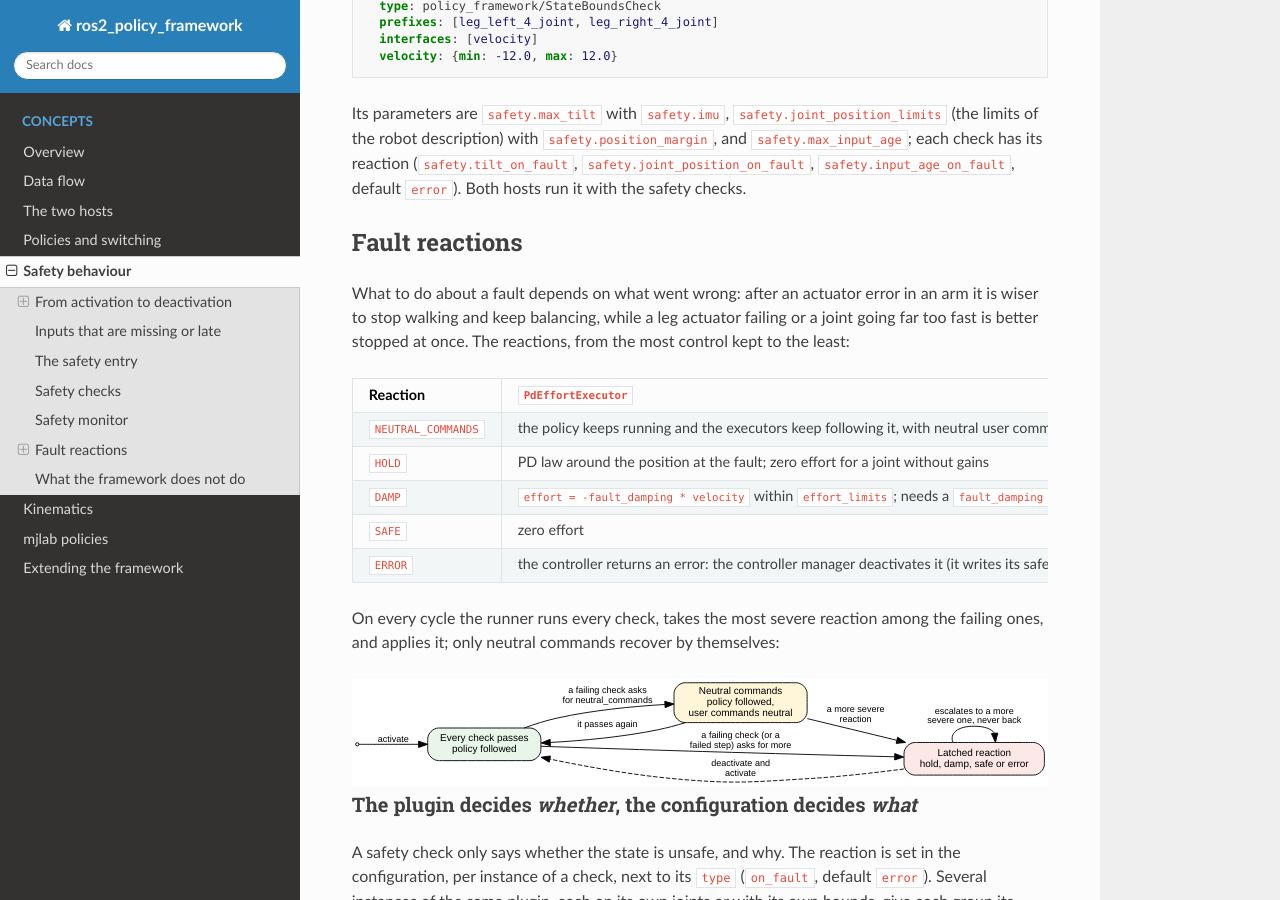
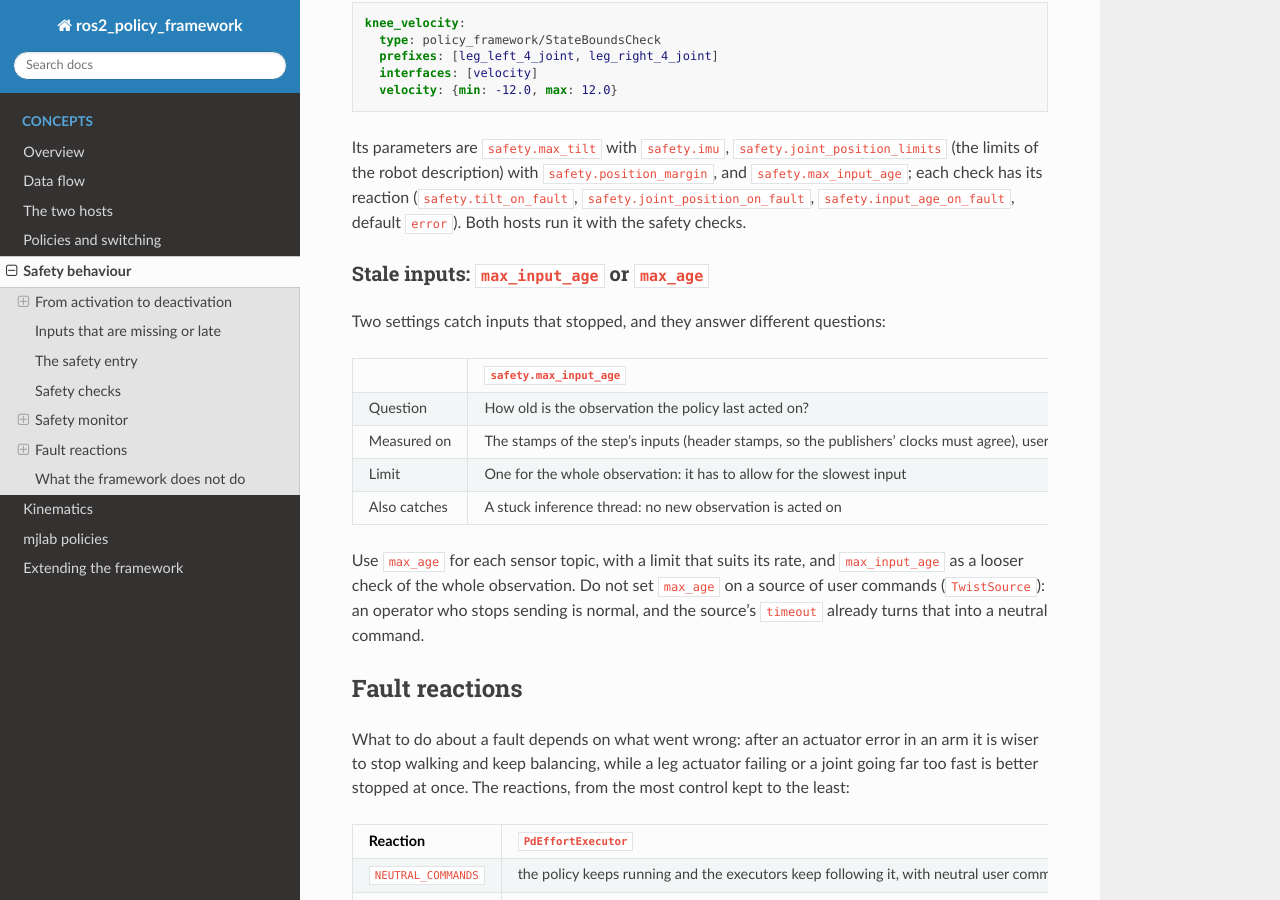
Before and after one commit to saikishor/ros2_policy_framework, a Sphinx documentation site: the page built from docs/safety.rst, in a window 1280 px wide and 900 px high, scrolled down 3143 px. Built offline with Sphinx 7.4.7 and the Read the Docs theme 3.1.0, drawn with Linux system fonts in a browser that asks for light colours; some of the changed text lies outside the part shown.

Commit message:
Document the per-source max_age and how it differs from max_input_age

```diff
--- a/docs/extending.rst
+++ b/docs/extending.rst
@@ -327,6 +327,9 @@ the situations described in the other pages:
 
    * - Hook
      - When it is called, and what for
+   * - ``InputSource::receive_time()``
+     - Required: when the latest data arrived (0 before any), checked against the source's
+       ``max_age`` on every cycle (:doc:`safety`). ``TopicSource`` implements it.
    * - ``Preprocessor::clear()``
      - Before the first activation and when the host restarts: forget everything.
    * - ``Preprocessor::reset()``, ``Postprocessor::reset()``, ``ObservationTerm::reset()``
--- a/docs/safety.rst
+++ b/docs/safety.rst
@@ -93,6 +93,9 @@ Inputs that are missing or late
    * - Inference is slower than ``policy_rate``, or its thread is busy for an instant, at a
        policy tick (``async_inference``)
      - The policy tick is skipped and a warning is logged. The executors keep running.
+   * - A source receives nothing any more (``<source>.max_age``)
+     - Once its latest message arrived longer ago than this many seconds, it is a fault, with
+       the reaction ``<source>.max_age_on_fault`` (default ``error``). Off by default.
 
 The safety entry
 ----------------
@@ -215,6 +218,37 @@ Its parameters are ``safety.max_tilt`` with ``safety.imu``, ``safety.joint_posit
 ``safety.max_input_age``; each check has its reaction (``safety.tilt_on_fault``,
 ``safety.joint_position_on_fault``, ``safety.input_age_on_fault``, default ``error``).
 Both hosts run it with the safety checks.
+
+Stale inputs: ``max_input_age`` or ``max_age``
+~~~~~~~~~~~~~~~~~~~~~~~~~~~~~~~~~~~~~~~~~~~~~~
+
+Two settings catch inputs that stopped, and they answer different questions:
+
+.. list-table::
+   :header-rows: 1
+   :widths: 20 40 40
+
+   * -
+     - ``safety.max_input_age``
+     - ``<source>.max_age``
+   * - Question
+     - How old is the observation the policy last acted on?
+     - When did this source last receive a message?
+   * - Measured on
+     - The stamps of the step's inputs (header stamps, so the publishers' clocks must agree),
+       user commands excluded
+     - The receive time, on the node clock: whatever clock the publisher stamps with
+   * - Limit
+     - One for the whole observation: it has to allow for the slowest input
+     - One per source, e.g. 20 ms for the IMU and 200 ms for a slow estimator
+   * - Also catches
+     - A stuck inference thread: no new observation is acted on
+     - A source the policy does not read any more, e.g. after switching policies
+
+Use ``max_age`` for each sensor topic, with a limit that suits its rate, and
+``max_input_age`` as a looser check of the whole observation. Do not set ``max_age`` on a
+source of user commands (``TwistSource``): an operator who stops sending is normal, and the
+source's ``timeout`` already turns that into a neutral command.
 
 Fault reactions
 ---------------
```
Also changed, not shown: README.md (+3 -2 lines).
